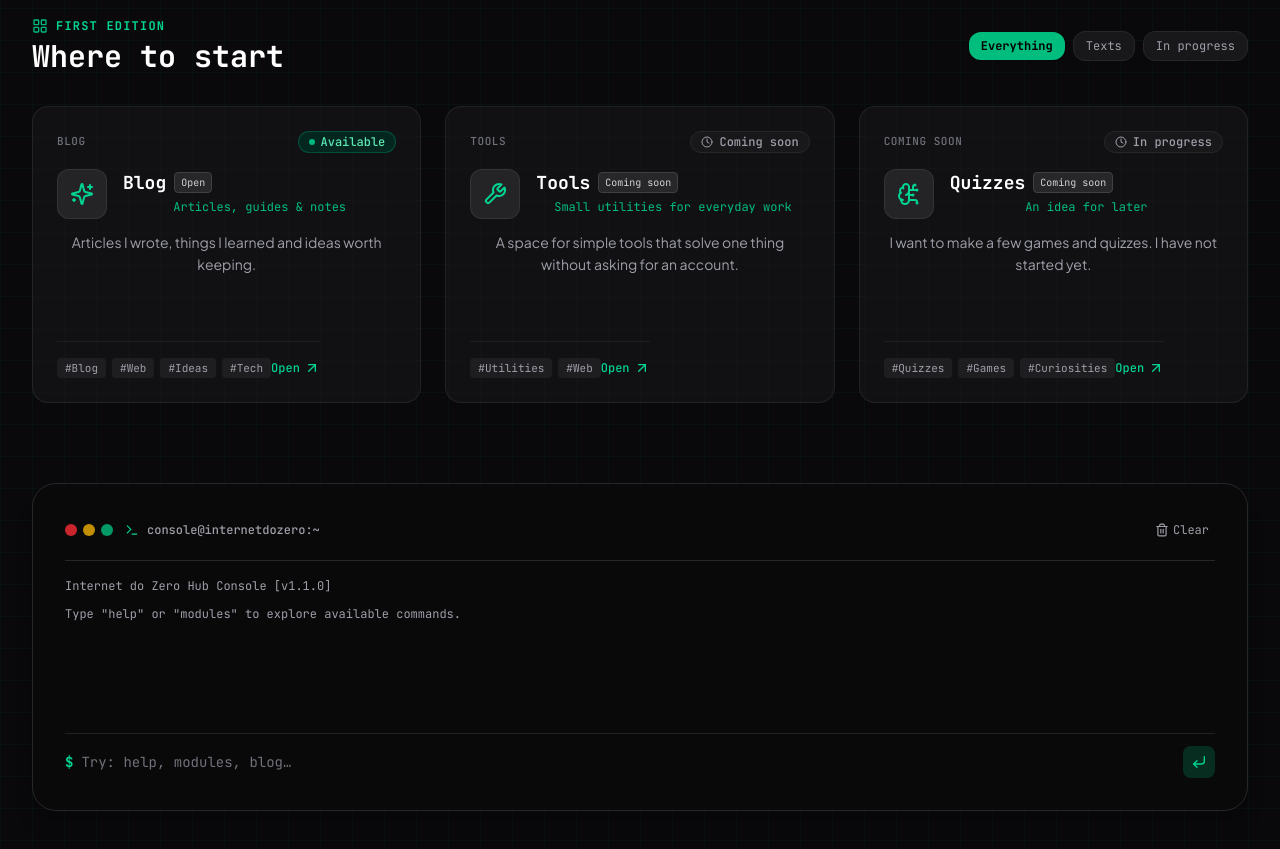
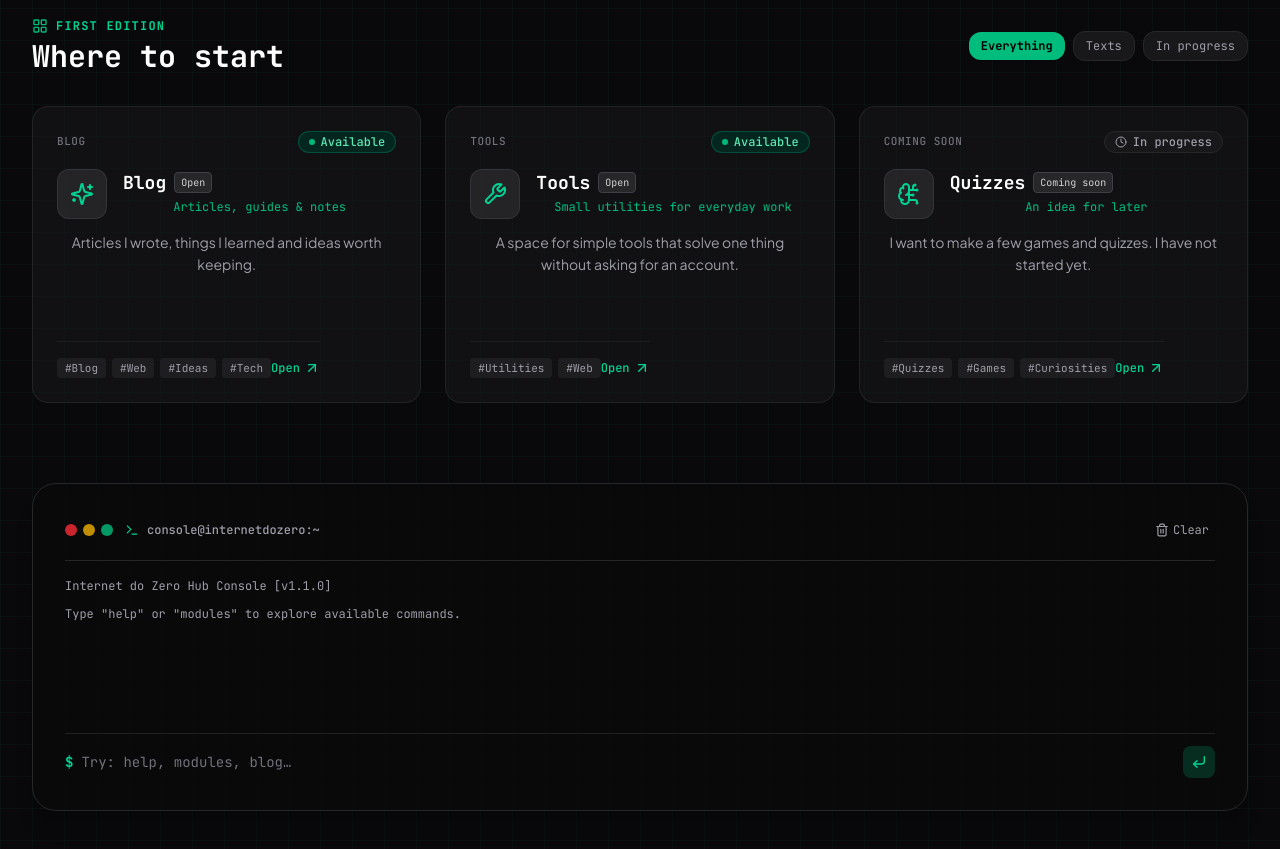
Before and after one commit to internetdozero/internetdozero, a React (Vite) app: page / in a window 1280 px wide. Shown: the part 920-1769 px from the top of the page. Built offline with nearby package versions, Linux system fonts and the light colour scheme.

Commit message:
fix: atualizar status do modulo de ferramentas

```diff
--- a/src/data/modules.js
+++ b/src/data/modules.js
@@ -33,19 +33,19 @@ export const modulesData = [
     description_en: 'A space for simple tools that solve one thing without asking for an account.',
     category_pt: 'Ferramentas',
     category_en: 'Tools',
-    status: 'planned',
-    statusLabel_pt: 'Em breve',
-    statusLabel_en: 'Coming soon',
+    status: 'online',
+    statusLabel_pt: 'Disponível',
+    statusLabel_en: 'Available',
     icon: 'Wrench',
-    badge_pt: 'Em breve',
-    badge_en: 'Coming soon',
+    badge_pt: 'Aberto',
+    badge_en: 'Open',
     featured: false,
     href: '/tools',
     internalLink: true,
     tags_pt: ['Utilitários', 'Web'],
     tags_en: ['Utilities', 'Web'],
     color: 'emerald',
-    stats: { label: 'Estado', value: 'Primeiras ferramentas em breve' }
+    stats: { label: 'Estado', value: 'Ferramentas locais disponíveis' }
   },
   {
     id: 'quizzes',
```
